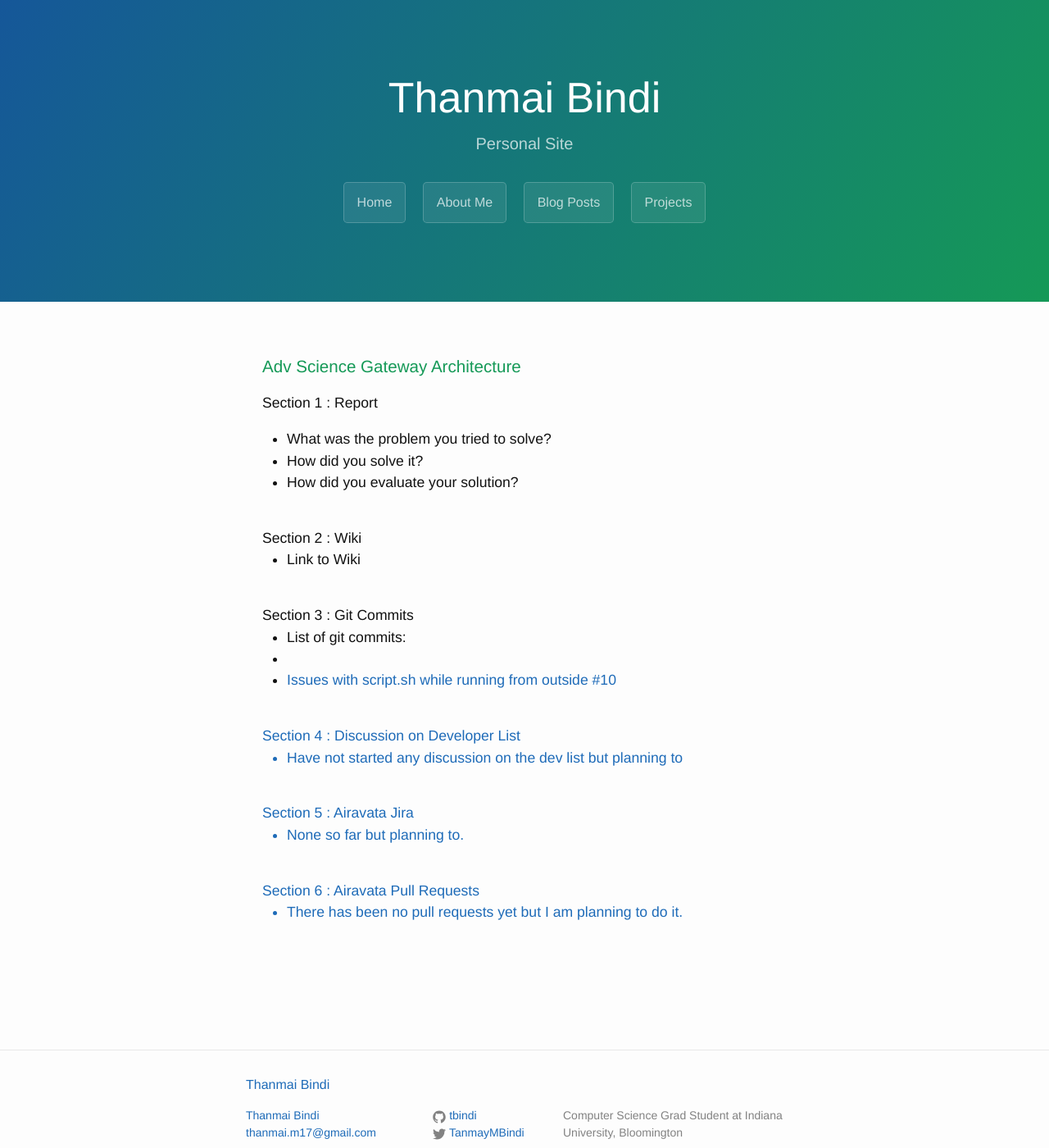
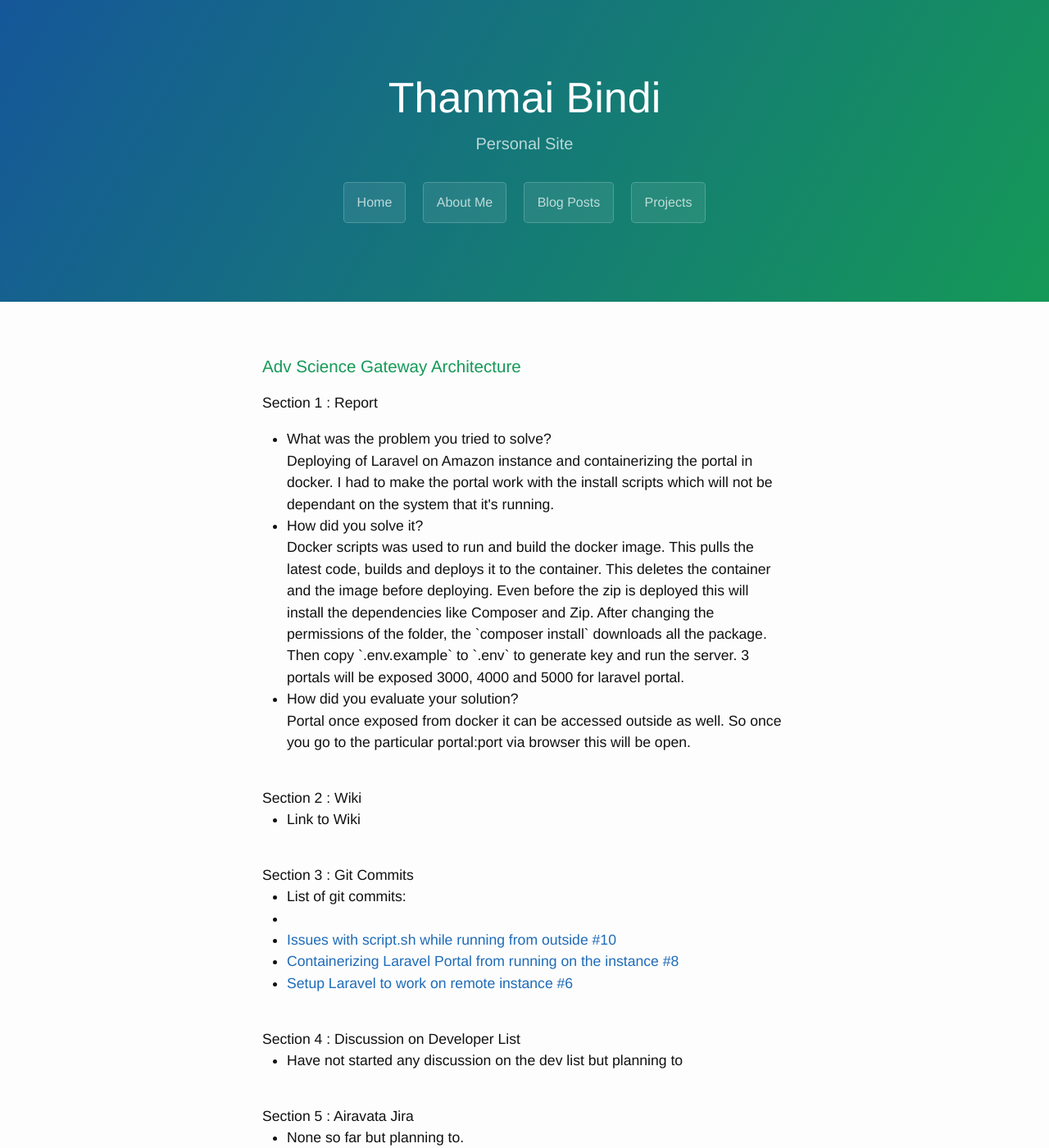
Before and after one commit to tbindi/tbindi.github.com, a Jekyll site: the page built from project.html, in a window 1280 px wide and 1400 px high. Shown: the whole window at 82% size. Built offline with Jekyll 4.4.1, drawn with Linux system fonts in a browser that asks for light colours.

Commit message:
Update project.html

```diff
--- a/project.html
+++ b/project.html
@@ -8,9 +8,14 @@ permalink: /project/
   <h3><a id="project" class="anchor" href="#project" aria-hidden="true"><span class="octicon octicon-link"></span></a>Adv Science Gateway Architecture</h3>
     <p>Section 1 : Report
       <ul>
-  		  <li>What was the problem you tried to solve?</li>
-	    	<li>How did you solve it?</li>
-		    <li>How did you evaluate your solution?</li>
+  	<li>What was the problem you tried to solve?</li>
+	      Deploying of Laravel on Amazon instance and containerizing the portal in docker. I had to make the portal work with the install scripts which will not be dependant on the system that it's running.
+	<li>How did you solve it?</li>
+	      Docker scripts was used to run and build the docker image. This pulls the latest code, builds and deploys it to the container. This deletes the container and the image before deploying.
+	      Even before the zip is deployed this will install the dependencies like Composer and Zip. After changing the permissions of the folder, the `composer install` downloads all the package.
+	      Then copy `.env.example` to `.env` to generate key and run the server. 3 portals will be exposed 3000, 4000 and 5000 for laravel portal.
+	<li>How did you evaluate your solution?</li>
+	      Portal once exposed from docker it can be accessed outside as well. So once you go to the particular portal:port via browser this will be open.
       </ul><br>
 	Section 2 : Wiki
       <ul>
@@ -19,7 +24,9 @@ permalink: /project/
 	  Section 3 : Git Commits
       <ul>
   		  <li>List of git commits:<li>
-	      	<li><a href="https://github.com/airavata-courses/spring17-laravel-portal/issues/10">Issues with script.sh while running from outside #10</li>
+	      	<li><a target="_blank" href="https://github.com/airavata-courses/spring17-laravel-portal/issues/10">Issues with script.sh while running from outside #10</a></li>
+	      <li><a target="_blank" href="https://github.com/airavata-courses/spring17-laravel-portal/issues/8">Containerizing Laravel Portal from running on the instance #8</a></li>
+	      <li><a target="_blank" href="https://github.com/airavata-courses/spring17-laravel-portal/issues/6">Setup Laravel to work on remote instance #6</a></li>
       </ul><br>
 	  Section 4 : Discussion on Developer List
       <ul>
```
